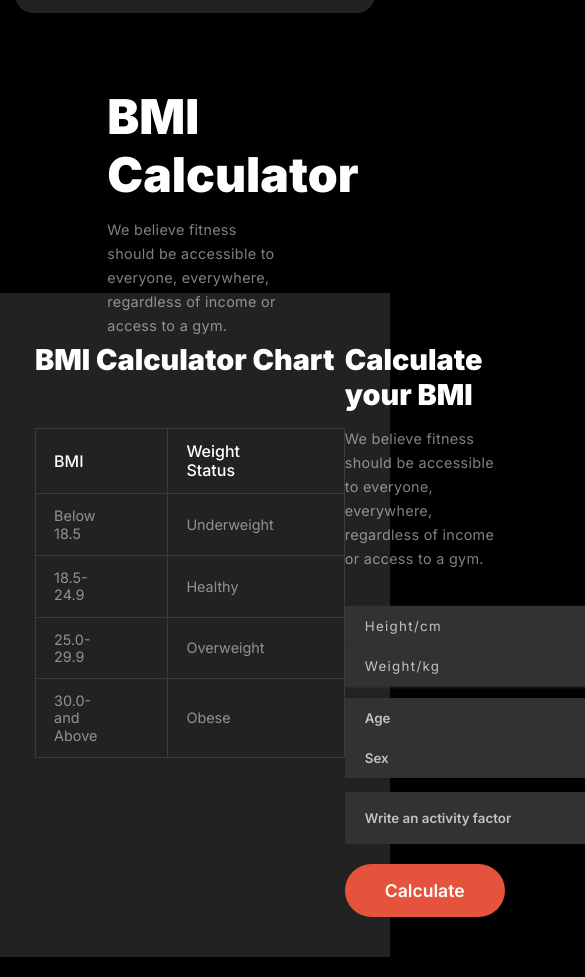
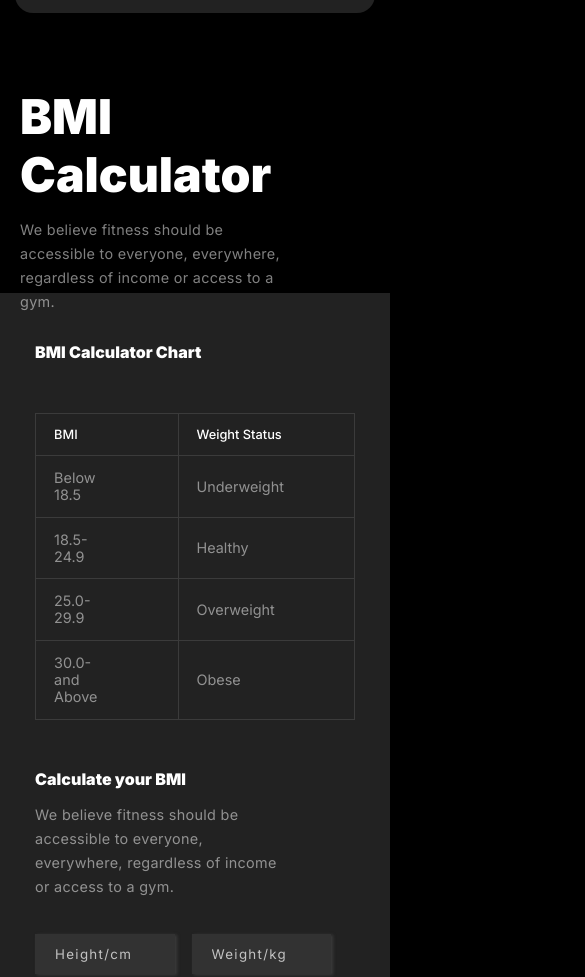
Before and after one commit to Imam-Hasan-0/PH-Assignment-2, a plain HTML site: page index.html in a window 390 px wide. Shown: the part 3118-4095 px from the top of the page, 585 px wide, since content can reach past the window. Drawn offline with Linux system fonts and the light colour scheme; a web font is replaced by a local one.

Commit message:
bmi section complete for small device

```diff
--- a/styles/styles.css
+++ b/styles/styles.css
@@ -791,6 +791,52 @@ img {
         display: none;
     }
 
+    /* bmi section start */
+
+    .bmi-info {
+        width: 90%;
+        margin-left: 20px;
+    }
+
+    .bmi-title, {
+        font-size: 2rem;
+    }
+
+    .bmi-container{
+        flex-direction: column;
+    }
+
+    .bmi-chart-title,
+    .bmi-cal-title{
+        font-size: 1rem;
+    }
+
+    .bmi-table th{
+        font-size: 0.8rem;
+    }
+
+    .bmi-desc,
+    .bmi-cal-desc {
+        width: 80%;
+    }
+
+    .bmi-calculate{
+        width: 100%;
+    }
+
+    .calculate-text input {
+        width: 25%;
+    }
+
+    .calculate-text-2 input{
+        width: 28.5%;
+    }
+
+    .calculate-text-3 input{
+        width: 77.5%;
+        padding: 20px;
+    }
+
     /* footer section start */
     .footer-info,
     .footer-right {
```
